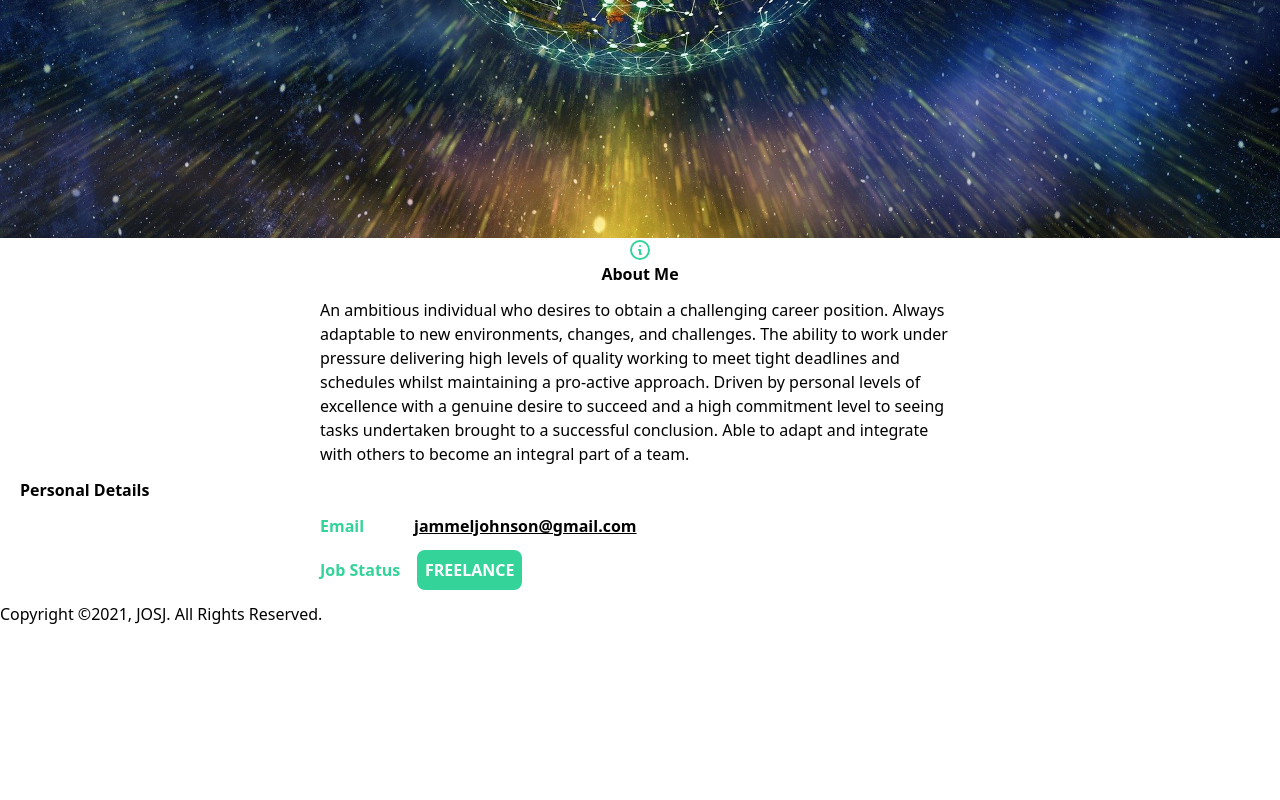
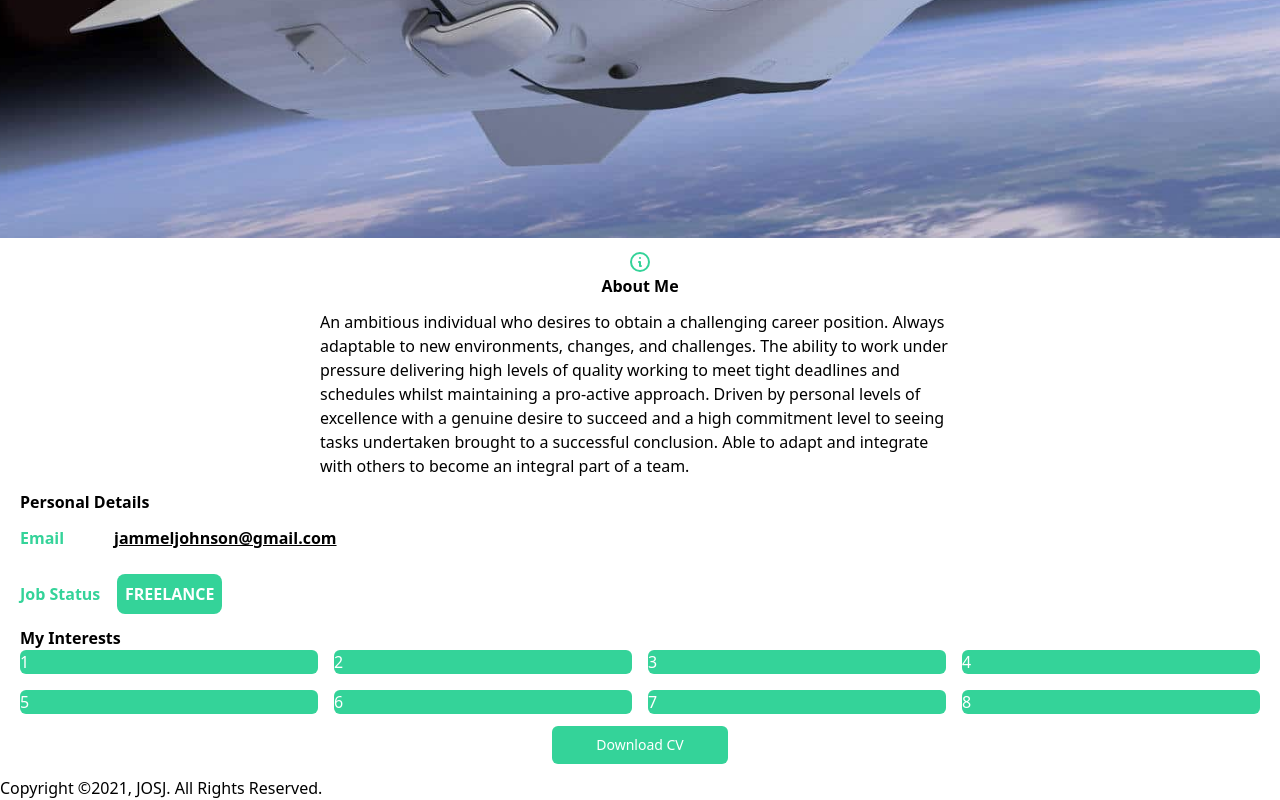
Before and after one commit to jammelOSjohnson/MyPortfolioWebsite, a React (Create React App) app: page / in a window 1280 px wide. Shown: the part 562-1362 px from the top of the page. Before the commit the page ends 1188 px from the top, so only its background shows below. Built offline with nearby package versions, Linux system fonts and the light colour scheme.

Commit message:
ui tweak

```diff
--- a/src/Components/Footer.tsx
+++ b/src/Components/Footer.tsx
@@ -8,7 +8,7 @@ export const Footer: React.FC = function Footer() {
 
     return (
         <>
-            <div>
+            <div className="dark:bg-black dark:text-white">
                 Copyright ©2021, JOSJ. All Rights Reserved.
             </div>
         </>
--- a/src/Components/Header.tsx
+++ b/src/Components/Header.tsx
@@ -52,7 +52,7 @@ export const Header: React.FC = function Header() {
                             {/* <!-- Current: "bg-gray-900 text-white", Default: "text-gray-300 hover:bg-gray-700 hover:text-white" --> */}
                             <a href="#" className="bg-green-400 text-white px-3 py-2 rounded-md text-sm font-medium" aria-current="page">HOME</a>
 
-                            <a href="#" className="text-white hover:bg-gray-700 hover:text-white px-3 py-2 rounded-md text-sm font-medium">ABOUT</a>
+                            <a href="#About" className="text-white hover:bg-gray-700 hover:text-white px-3 py-2 rounded-md text-sm font-medium">ABOUT</a>
 
                             <a href="#" className="text-white hover:bg-gray-700 hover:text-white px-3 py-2 rounded-md text-sm font-medium">SKILLS</a>
 
--- a/src/Screens/Comp/Section1.tsx
+++ b/src/Screens/Comp/Section1.tsx
@@ -13,8 +13,17 @@ export const Section1: React.FC = function Section1() {
                 <div className="lg:relative lg:inset-y-0 lg:right-0 lg:w-full z-0">
                     <img className="h-56 w-full object-cover xs:h-screen sm:h-screen md:h-screen lg:w-screen lg:h-screen z-0" src={heroImage} alt="" />
                 </div>
-                <div className="py-8 px-8 xs:max-w-lg sm:max-w-sm mx-0 bg-green-400 dark:bg-black rounded-xl shadow-md space-y-2 sm:py-4 sm:flex sm:items-center sm:space-y-0 sm:space-x-6  z-70 absolute xs:top-1/4 sm:top-1/3 left-1/2 transform -translate-x-1/2">
-                    <img className="block mx-auto h-24 rounded-full sm:mx-0 lg:flex-shrink-0 z-10" src={profilePic} alt="man's Face" />
+                <div className="py-8 px-8 xs:max-w-lg sm:max-w-sm mx-0 bg-green-400 hover:bg-green-600 dark:bg-black rounded-xl shadow-md space-y-2 sm:py-4 sm:flex sm:items-center sm:space-y-0 sm:space-x-6  z-70 absolute xs:top-1/4 sm:top-1/3 left-1/2 transform -translate-x-1/2">
+                    {/* <span className="flex h-3 w-3">
+                        <span className="animate-ping absolute inline-flex h-full w-full rounded-full bg-purple-400 opacity-75"></span>
+                        <span className="relative inline-flex rounded-full h-3 w-3 bg-purple-500"></span>
+                    </span> */}
+                    <div className="rounded-full">
+                        <span className="xs:animate-ping sm:animate-none sm:hidden absolute inline-flex h-24 w-2/3 rounded-full bg-green-200 opacity-75"></span>
+                        <span className="xs:animate-none sm:animate-ping xs:hidden sm:flex absolute inline-flex h-20 w-16 rounded-full bg-green-200 opacity-75"></span>
+                        <img className="block mx-auto h-24 rounded-full sm:mx-0 lg:flex-shrink-0 z-10" src={profilePic} alt="man's Face" />
+                    </div>
+
                     <div className="text-center space-y-2 sm:text-left z-10">
                         <div className="space-y-0.5 z-10">
                         <p className="text-lg text-white dark:text-white font-semibold z-10">
@@ -24,7 +33,7 @@ export const Section1: React.FC = function Section1() {
                             Software Engineer
                         </p>
                         </div>
-                        <button className="px-4 py-1 text-sm text-white font-semibold rounded-full border border-purple-200 hover:text-white hover:bg-purple-600 hover:border-transparent focus:outline-none focus:ring-2 focus:ring-purple-600 focus:ring-offset-2 z-10">Message</button>
+                        <button className="px-4 py-1 text-sm text-white font-semibold rounded-full border border-purple-200 hover:text-white hover:bg-green-600 hover:border-white focus:outline-none focus:ring-2 focus:ring-purple-600 focus:ring-offset-2 z-10">Message</button>
                     </div>
                 </div>
 
--- a/src/Screens/Comp/Section2.tsx
+++ b/src/Screens/Comp/Section2.tsx
@@ -10,9 +10,9 @@ interface Props {
 export const Section2: React.FC = function Section2() {
     return (
         <>
-            <div id="About" className="lg:w-full mx-0 my-0 relative z-0 dark:bg-black ">
+            <div id="About" className="lg:w-full mx-0 my-0 relative z-0 dark:bg-black pt-3 transition duration-150">
                 <svg
-                    className="w-6 h-6 text-green-400 mx-auto"
+                    className=" w-6 h-6 text-green-400 mx-auto"
                     fill="none"
                     stroke="rgba(52, 211, 153, var(--tw-text-opacity))"
                     viewBox="0 0 24 24"
@@ -20,7 +20,7 @@ export const Section2: React.FC = function Section2() {
                         <path strokeLinecap="round" strokeLinejoin="round" strokeWidth={2} d="M13 16h-1v-4h-1m1-4h.01M21 12a9 9 0 11-18 0 9 9 0 0118 0z" />
                 </svg>
                <p className="text-black dark:text-white text-center font-semibold">About Me</p>
-               <p className="text-black dark:text-white max-w-screen-sm mx-auto my-3 xs:px-5 sm:px-0">
+               <p className="text-black dark:text-white max-w-screen-sm mx-auto py-3 xs:px-5 sm:px-0">
                     An ambitious individual who desires to obtain a challenging career
                     position. Always adaptable to new environments, changes, and challenges.
                      The ability to work under pressure delivering high levels of quality
--- a/src/Screens/Comp/Section3.tsx
+++ b/src/Screens/Comp/Section3.tsx
@@ -13,10 +13,10 @@ export const Section3: React.FC = function Section3() {
             <div id="Personal" className="lg:w-full mx-0 my-0 relative z-0 dark:bg-black px-5">
 
                <h1 className="text-black dark:text-white font-semibold">Personal Details</h1>
-               <p className="text-green-400 dark:text-white max-w-screen-sm mx-auto my-3 font-semibold">
+               <p className="text-green-400 dark:text-white max-w-screen-sm mx-0 my-3 font-semibold">
                     Email &nbsp;&nbsp;&nbsp;&nbsp;&nbsp;&nbsp;&nbsp;&nbsp;&nbsp;&nbsp;  <a href="mailto:jammeljohnson@gmail.com" className="text-black dark:text-white underline">jammeljohnson@gmail.com</a>
                </p>
-               <p className="text-green-400 dark:text-white max-w-screen-sm mx-auto my-3 font-semibold">
+               <p className="text-green-400 dark:text-white max-w-screen-sm mx-0 py-3 font-semibold">
                     Job Status &nbsp;&nbsp; <p className="p-2 bg-green-400 inline-flex rounded-lg"><p className="text-white">FREELANCE</p></p>
                </p>
             </div>
--- /dev/null
+++ b/src/Screens/Comp/Section4.tsx
@@ -0,0 +1,37 @@
+import React from 'react';
+
+
+interface Props {
+
+}
+
+export const Section4: React.FC = function Section4() {
+    return (
+        <>
+            <div id="Personal" className="lg:w-full mx-0 my-0 relative z-0 dark:bg-black px-5">
+                <h1 className="text-black dark:text-white font-semibold">My Interests</h1>
+                <div className="grid grid-cols-4 gap-4">
+                    <div className="bg-green-400 dark:bg-black text-white rounded-md">1</div>
+                    <div className="bg-green-400 dark:bg-black text-white rounded-md">2</div>
+                    <div className="bg-green-400 dark:bg-black text-white rounded-md">3</div>
+                    <div className="bg-green-400 dark:bg-black text-white rounded-md">4</div>
+                    <div className="bg-green-400 dark:bg-black text-white rounded-md">5</div>
+                    <div className="bg-green-400 dark:bg-black text-white rounded-md">6</div>
+                    <div className="bg-green-400 dark:bg-black text-white rounded-md">7</div>
+                    <div className="bg-green-400 dark:bg-black text-white rounded-md">8</div>
+                </div>
+                <div className="py-3">
+                    <button
+                        type="submit"
+                        className="group relativ w-44 mx-auto flex justify-center py-2 px-4 border border-transparent text-sm font-medium rounded-md text-white bg-green-400 hover:bg-green-600 focus:outline-none focus:ring-2 focus:ring-offset-2 focus:ring-indigo-500"
+                    >
+                        Download CV
+                        <span className="absolute left-0 inset-y-0 flex items-center pl-3">
+                            {/* <LockClosedIcon className="h-5 w-5 text-indigo-500 group-hover:text-indigo-400" aria-hidden="true" /> */}
+                        </span>
+                    </button>
+                </div>
+            </div>
+        </>
+    )
+}
--- a/src/Screens/Home/HomeScreen.tsx
+++ b/src/Screens/Home/HomeScreen.tsx
@@ -5,6 +5,7 @@ import React from 'react'
 import { Section1 } from "../Comp/Section1";
 import { Section2 } from '../Comp/Section2';
 import { Section3 } from '../Comp/Section3';
+import { Section4 } from '../Comp/Section4';
 
 
 interface Props {
@@ -17,6 +18,7 @@ export const HomeScreen: React.FC = function HomeScreen() {
            <Section1 />
            <Section2 />
            <Section3 />
+           <Section4 />
         </>
     )
 }
```
Also changed, not shown: src/Images/heroImage.jpg, src/Images/heroImage1.jpg (added).
